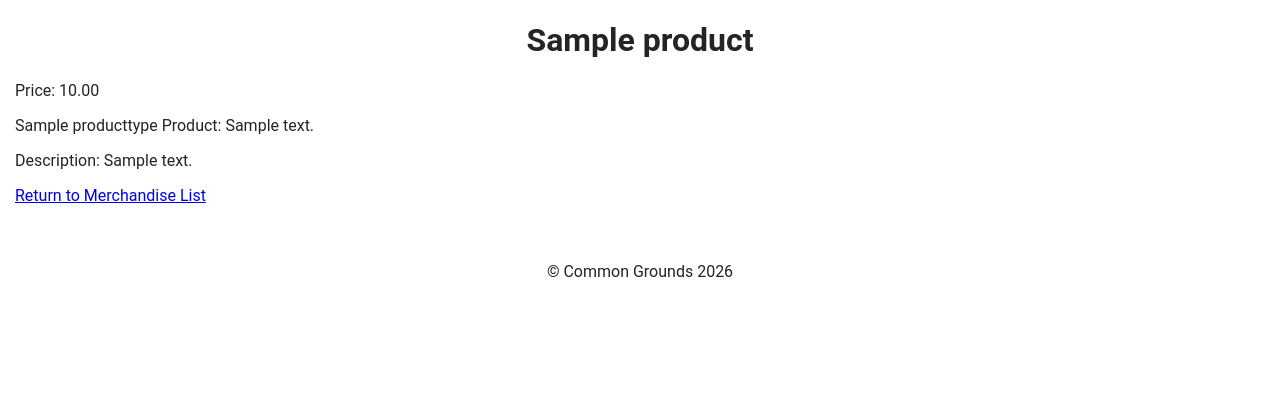
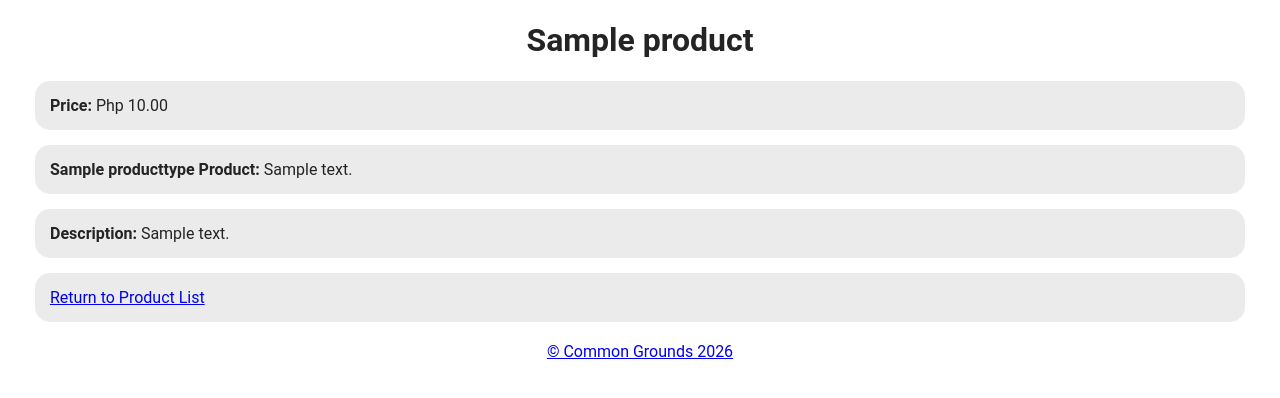
Before and after one commit to jeconiahbautista/commongrounds-AG-17, a Django app: page /merchstore/item/1 in a window 1280 px wide. Shown: the part 49-447 px from the top of the page. Run offline with Django 5.2, Linux system fonts and the light colour scheme; tables that the repository leaves empty hold one stand-in row (values such as "Sample post").

Commit message:
Modified _list and _detail template format.

```diff
--- a/merchstore/templates/product_detail.html
+++ b/merchstore/templates/product_detail.html
@@ -1,13 +1,12 @@
 {% extends 'base.html' %}
-
+{% load static %}
 
 {% block body %}
-    <h1>{{ product.name }} </h1>
-    <ul>
-        <p>Price: {{ product.price }}</p>
-        <p>{{ product.product_type.name }} Product: {{ product.product_type.description }}</p>
-        <p>Description: {{ product.description }}</p>
-
-        <p><a href="{% url 'merchstore:product_list' %}">Return to Merchandise List</a></p>
-    </ul>
+<div class="container">
+    <h1> {{ product.name }} </h1>
+    <div class="box"><strong>Price:</strong> Php {{ product.price }}</div>
+    <div class="box"><strong>{{ product.product_type.name }} Product:</strong> {{ product.product_type.description }}</div>
+    <div class="box"><strong>Description:</strong> {{ product.description }}</div>
+    <div class="box"><a href="{% url 'merchstore:product_list' %}">Return to Product List</div>
+</div>
 {% endblock %}
```
Also changed, not shown: merchstore/templates/product_list.html (+11 -5 lines).
